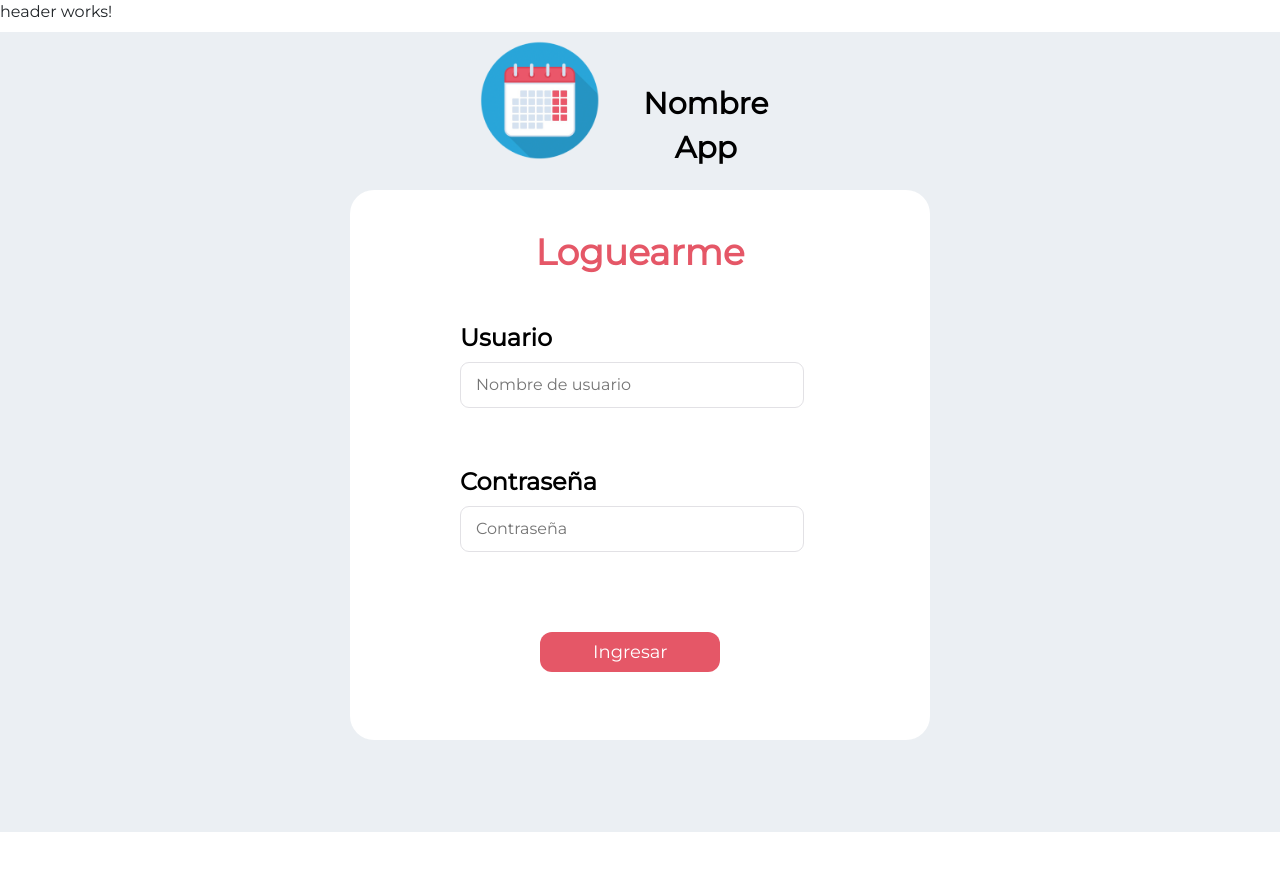
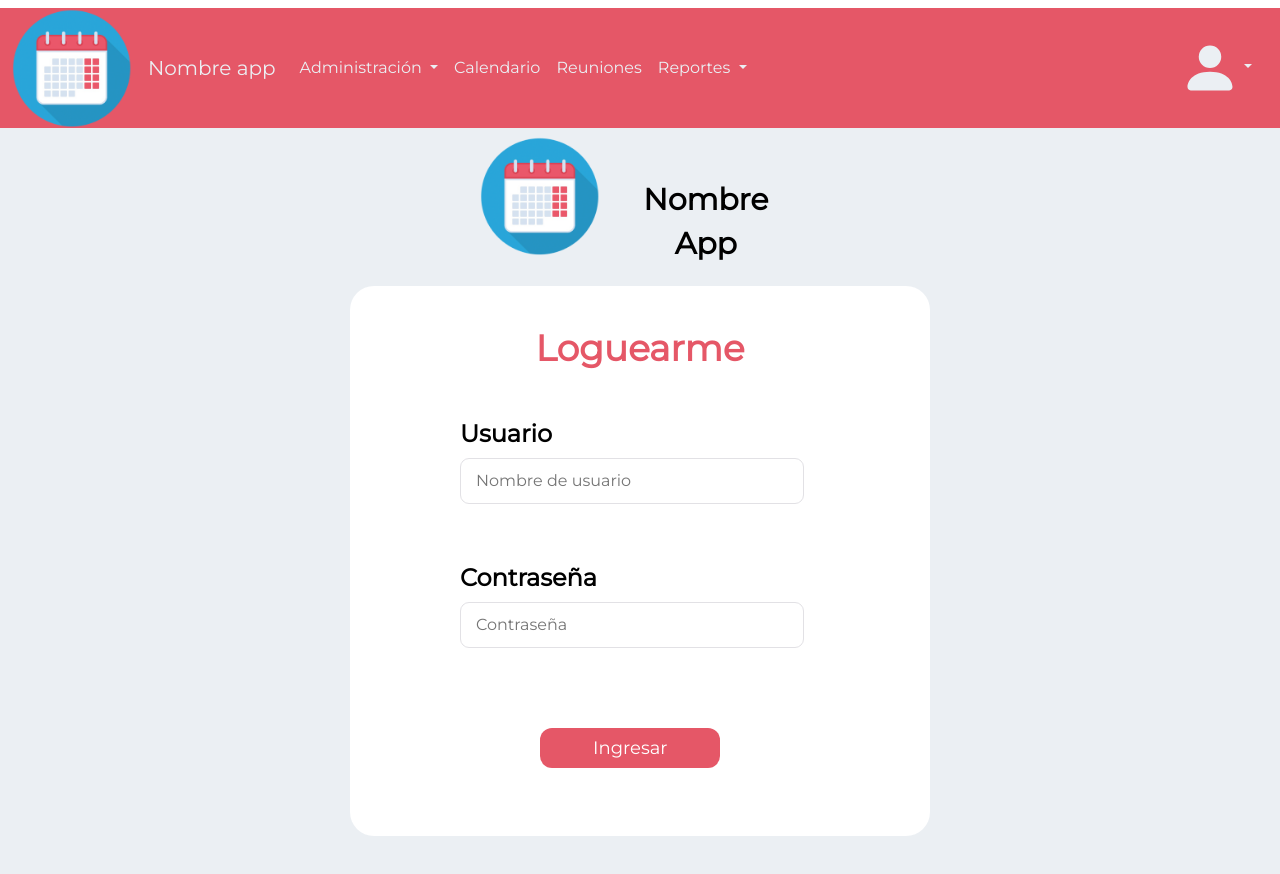
Before and after one commit to FlorNV/tp-final-frontend-g9, an Angular app: page /login in a window 1280 px wide. Shown: the top 874 px of the page. Before the commit the page ends 832 px from the top, so only its background shows below. Built offline with nearby package versions, Linux system fonts and the light colour scheme; what @techiediaries/ngx-qrcode, angular-calendar, ng2-charts would draw is missing.

Commit message:
agregado header

```diff
--- a/src/app/components/header/header.component.css
+++ b/src/app/components/header/header.component.css
@@ -0,0 +1,24 @@
+img{
+    height: 120px;
+    width: 120px;
+}
+svg{
+    height: 60px;
+    width: 60px;
+    color: #EBEFF3;
+}
+
+.fondo{
+    background-color: #E55767;
+
+}
+
+div a{
+    color: #EBEFF3;
+}
+ul a{
+    background-color: #E55767;
+}
+span li {
+    list-style-type: none;
+}
--- a/src/app/components/header/header.component.html
+++ b/src/app/components/header/header.component.html
@@ -1 +1,110 @@
-<p>header works!</p>
+<nav class="navbar navbar-expand-md ">
+    <div class="container-fluid  fondo">
+        <img src="../../../assets/icons/calendario.png" alt="" class="">
+
+        <a class="navbar-brand mx-3" href="#">Nombre app</a>
+
+        <button class="navbar-toggler" type="button" data-bs-toggle="collapse" data-bs-target="#navbarNavDropdown"
+            aria-controls="navbarNavDropdown" aria-expanded="false" aria-label="Toggle navigation">
+            <span class="navbar-toggler-icon"></span>
+        </button>
+        <div class="collapse navbar-collapse" id="navbarNavDropdown">
+
+
+            <ul class="navbar-nav">
+                <li class="nav-item dropdown">
+                    <a class="nav-link dropdown-toggle" href="#" id="navbarDropdownMenuLink" role="button"
+                        data-bs-toggle="dropdown" aria-expanded="false">
+                        Administración
+                    </a>
+                    <ul class="dropdown-menu" aria-labelledby="navbarDropdownMenuLink">
+                        <li><a class="dropdown-item" [routerLink]="['empleado']">Empleados</a></li>
+
+                    </ul>
+                </li>
+                <li class="nav-item">
+                    <a class="nav-link active" aria-current="page" href="#">Calendario</a>
+                </li>
+                <li class="nav-item">
+                    <a class="nav-link" href="#">Reuniones</a>
+                </li>
+
+                <li class="nav-item dropdown">
+                    <a class="nav-link dropdown-toggle" href="#" id="navbarDropdownMenuLink" role="button"
+                        data-bs-toggle="dropdown" aria-expanded="false">
+                        Reportes
+                    </a>
+                    <ul class="dropdown-menu" aria-labelledby="navbarDropdownMenuLink">
+                        <li><a class="dropdown-item" href="#">Action</a></li>
+                        <li><a class="dropdown-item" href="#">Another action</a></li>
+                        <li><a class="dropdown-item" href="#">Something else here</a></li>
+                    </ul>
+                </li>
+
+            </ul>
+            <span class="navbar-text ms-auto">
+                <li class="nav-item dropdown">
+                    <a class="nav-link dropdown-toggle" href="#" id="navbarDropdownMenuLink" role="button"
+                        data-bs-toggle="dropdown" aria-expanded="false">
+                        <svg xmlns="http://www.w3.org/2000/svg" width="16" height="16" fill="currentColor"
+                            class="bi bi-person-fill" viewBox="0 0 16 16">
+                            <path d="M3 14s-1 0-1-1 1-4 6-4 6 3 6 4-1 1-1 1H3zm5-6a3 3 0 1 0 0-6 3 3 0 0 0 0 6z" />
+                        </svg>
+                    </a>
+                    <ul class="dropdown-menu" aria-labelledby="navbarDropdownMenuLink">
+                        <li><a class="dropdown-item" href="#">Logout</a></li>
+                    </ul>
+                </li>
+            </span>
+        </div>
+    </div>
+</nav>
+
+<!--Para Participante-->
+
+<!--
+<nav class="navbar navbar-expand-md ">
+    <div class="container-fluid  fondo ">
+        <img src="../../../assets/icons/calendario.png" alt="">
+
+        <a class="navbar-brand mx-3"  href="#">Nombre app</a>
+
+        <button class="navbar-toggler" type="button" data-bs-toggle="collapse" data-bs-target="#navbarNavDropdown"
+            aria-controls="navbarNavDropdown" aria-expanded="false" aria-label="Toggle navigation">
+            <span class="navbar-toggler-icon"></span>
+        </button>
+        <div class="collapse navbar-collapse" id="navbarNavDropdown">
+
+
+            <ul class="navbar-nav">
+
+                <li class="nav-item">
+                    <a class="nav-link active" aria-current="page" href="#">Agenda</a>
+                </li>
+                <li class="nav-item">
+                    <a class="nav-link mx-3" href="#">Audiencia</a>
+                </li>
+                <li class="nav-item">
+                    <a class="nav-link mx-3" href="#">Consultar Audiencia</a>
+                </li>
+
+            </ul>
+            <span class="navbar-text ms-auto">
+                <li class="nav-item dropdown">
+                    <a class="nav-link dropdown-toggle" href="#" id="navbarDropdownMenuLink" role="button"
+                        data-bs-toggle="dropdown" aria-expanded="false">
+                        <svg xmlns="http://www.w3.org/2000/svg" width="16" height="16" fill="currentColor"
+                            class="bi bi-person-fill" viewBox="0 0 16 16">
+                            <path d="M3 14s-1 0-1-1 1-4 6-4 6 3 6 4-1 1-1 1H3zm5-6a3 3 0 1 0 0-6 3 3 0 0 0 0 6z" />
+                        </svg>
+                    </a>
+                    <ul class="dropdown-menu" aria-labelledby="navbarDropdownMenuLink">
+                        <li><a class="dropdown-item" href="#">Logout</a></li>
+                    </ul>
+                </li>
+            </span>
+        </div>
+    </div>
+</nav>
+
+-->
```
